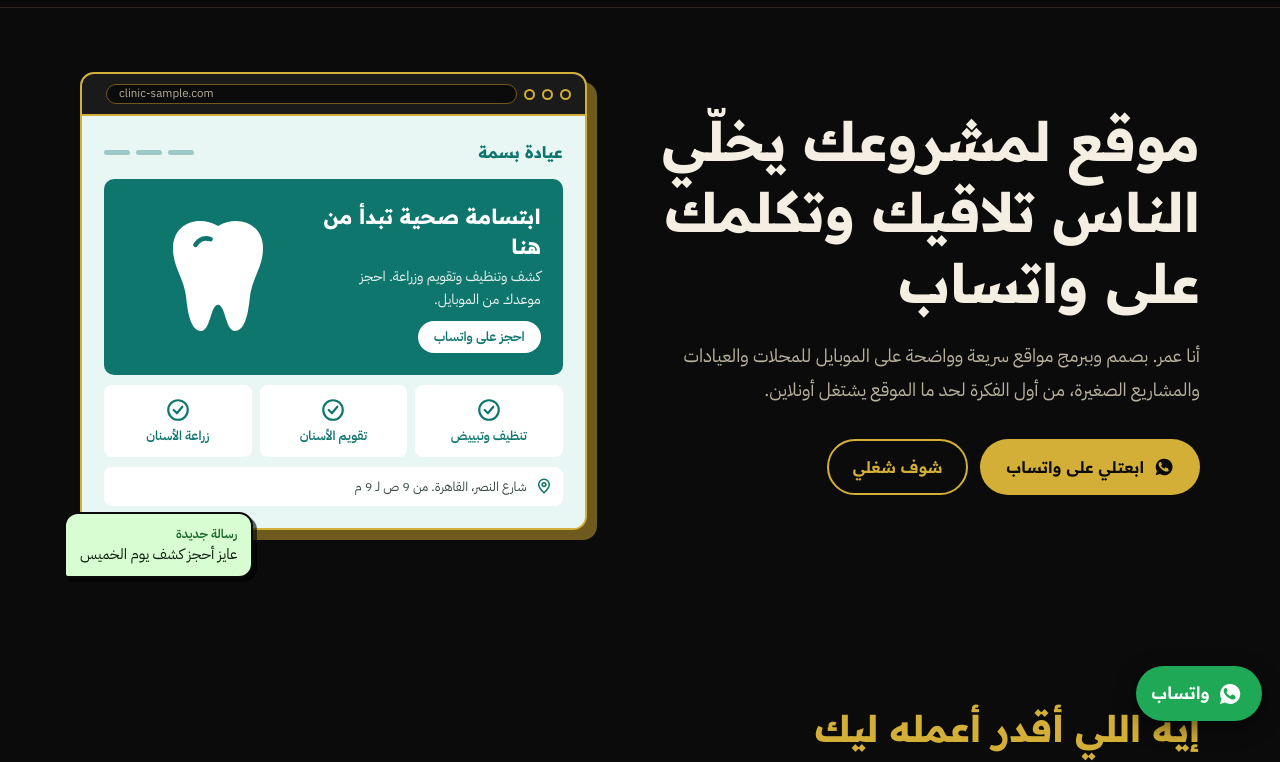
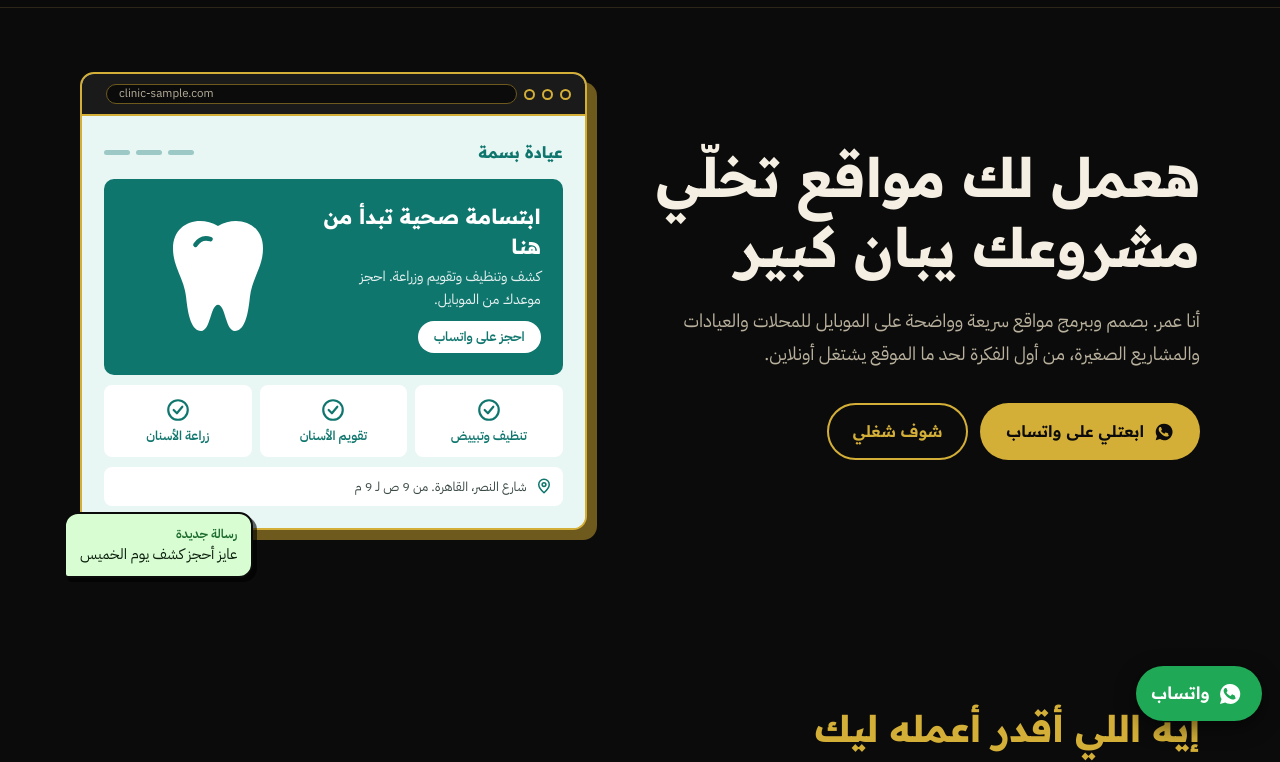
Before and after one commit to Senchi71/omar-portfolio, a plain HTML site: page index.html in a window 1280 px wide. Shown: the part 61-823 px from the top of the page. Drawn offline with Linux system fonts and the light colour scheme.

Commit message:
Add files via upload

```diff
--- a/index.html
+++ b/index.html
@@ -58,7 +58,7 @@
     <section class="hero" id="home">
       <div class="wrap">
         <div>
-          <h1>موقع لمشروعك يخلّي الناس تلاقيك وتكلمك على واتساب</h1>
+          <h1>هعمل لك مواقع تخلّي مشروعك يبان كبير</h1>
           <p>أنا عمر. بصمم وببرمج مواقع سريعة وواضحة على الموبايل للمحلات والعيادات والمشاريع الصغيرة، من أول الفكرة لحد ما الموقع يشتغل أونلاين.</p>
           <div class="hero-actions">
             <a class="btn btn-primary" href="https://wa.me/201038780953?text=%D8%A3%D9%87%D9%84%D8%A7%D9%8B%20%D8%B9%D9%85%D8%B1%D8%8C%20%D8%A3%D9%86%D8%A7%20%D8%B9%D8%A7%D9%8A%D8%B2%20%D9%85%D9%88%D9%82%D8%B9%20%D9%84%D9%85%D8%B4%D8%B1%D9%88%D8%B9%D9%8A%20%D9%88%D8%AD%D8%A7%D8%A8%D8%A8%20%D8%A3%D8%B9%D8%B1%D9%81%20%D8%A7%D9%84%D8%AA%D9%81%D8%A7%D8%B5%D9%8A%D9%84%20%D9%88%D8%A7%D9%84%D8%A3%D8%B3%D8%B9%D8%A7%D8%B1." target="_blank" rel="noopener"><svg viewBox="0 0 24 24" fill="currentColor" aria-hidden="true"><path d="M12.04 2a9.9 9.9 0 0 0-8.5 14.95L2 22l5.2-1.5A9.95 9.95 0 1 0 12.04 2Zm5.8 14.1c-.25.7-1.45 1.35-2 1.4-.5.05-1.1.2-3.7-.8-3.1-1.2-5.1-4.4-5.25-4.6-.15-.2-1.25-1.65-1.25-3.15s.8-2.25 1.05-2.55c.25-.3.55-.35.75-.35h.55c.2 0 .4 0 .6.45.25.55.8 1.95.85 2.1.1.15.15.3.05.5-.1.2-.15.3-.3.5l-.45.5c-.15.15-.3.3-.15.6.15.3.7 1.15 1.5 1.85 1.05.9 1.9 1.2 2.2 1.3.3.15.45.1.65-.1.2-.25.75-.85.95-1.15.2-.3.4-.25.65-.15.25.1 1.65.8 1.95.95.3.15.5.2.55.3.1.1.1.65-.15 1.35Z"/></svg>ابعتلي على واتساب</a>
```
